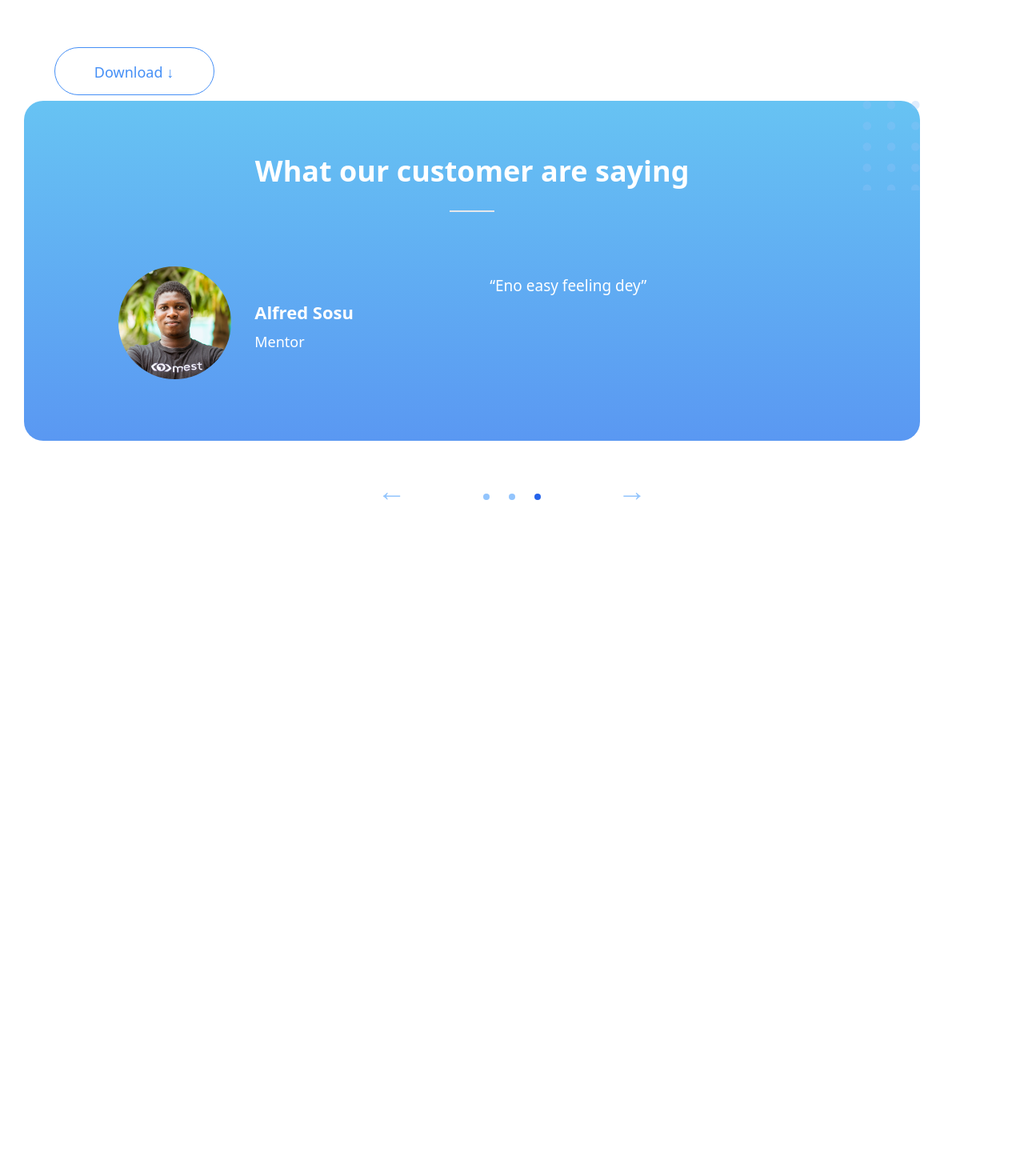
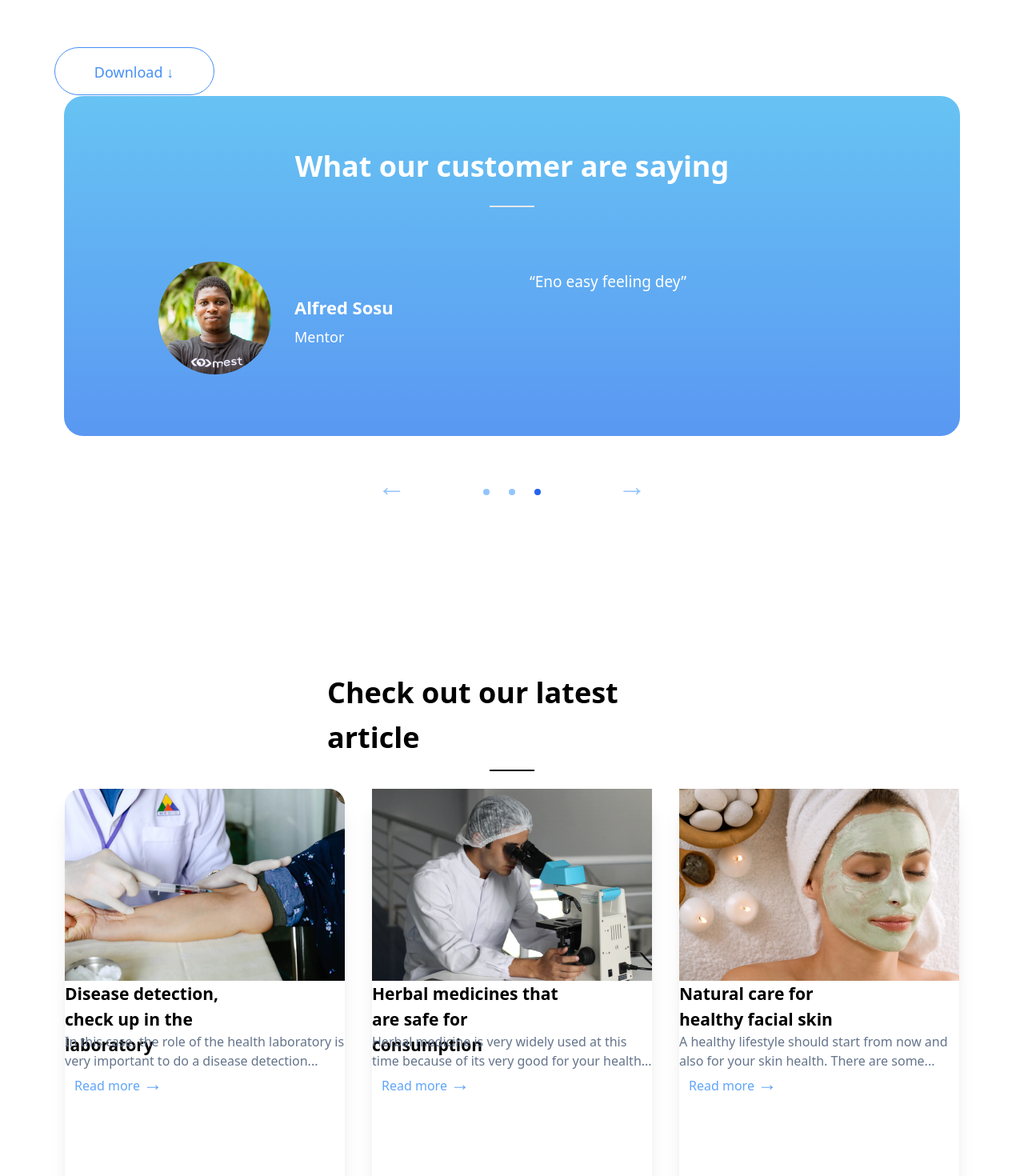
Before and after one commit to richardayikwei/Trafalgar-react, a React (Vite) app: page / in a window 1280 px wide. Shown: the part 3520-4990 px from the top of the page at 80% size. Before the commit the page ends 4157 px from the top, so only its background shows below. Built offline with nearby package versions, Linux system fonts and the light colour scheme.

Commit message:
edit fo the articles card

```diff
--- a/src/App.tsx
+++ b/src/App.tsx
@@ -94,16 +94,16 @@ function App() {
         />
       ))}
       <Profile />
-      {/* <section>
-        <div className="flex flex-col items-center justify-around space-y-5 mt-24">
-          <h1 className="text-3xl">Check out our latest article</h1>
+      <section className="md:mt-[216px] container mx-auto">
+        <div className="mx-auto flex flex-col md:w-[462px] md:h-[84px] mt-24">
+          <h1 className="text-[36px] font-bold leading-[56px]">Check out our latest article</h1>
 
-          <div className="flex justify-start p-3">
-            <p className="border-b-2 w-10 border-black"></p>
+          <div className="flex justify-center p-3">
+            <p className="border-b-2 w-[56px] border-black"></p>
           </div>
         </div>
-        <div className="w-fit flex flex-col mx-auto mt-16">
-          <div className="grid grid-cols-3 gap-x-[34px] gap-y-[37px]">
+        <div className=" flex flex-col mt-16  md:w-[1118px] h-[512px]  container mx-auto">
+          <div className="md:grid md:grid-cols-3 md:gap-x-[34px]">
             {articles.map((article, idx) => (
               <ArticleCard key={idx} article={article}>
                 <ArrowBtn />
@@ -112,7 +112,7 @@ function App() {
           </div>
         </div>
         <Button btntext="View all" position="justify-center" />
-      </section> */}
+      </section>
       {/* <Footer /> */}
     </>
   );
--- a/src/components/ArticleCard.tsx
+++ b/src/components/ArticleCard.tsx
@@ -7,10 +7,10 @@ type ArticleCardProps = {
 
 const SectionFour = ({article, children}: ArticleCardProps) => {
   return (
-      <div className="flex-col md:w-72 md:border-transparent md:shadow-xl rounded-[20px]">
-        <img src={article.image} alt={article.alt} className="p-3" />
-        <h1 className="p-3 text-xl ">{article.title}</h1>
-      <p className="p-3 text-slate-500">{article.text}</p>
+      <div className="flex-col md:w-[350px] md:h-[512px] md:border-transparent md:shadow-xl rounded-[20px]  ">
+        <img src={article.image} alt={article.alt} className="md:w-[350px] md:h-[240px]" />
+        <h1 className="h-[64px] w-[251px] text-[21px] font-bold leading-[32px]">{article.title}</h1>
+      <p className=" text-slate-500">{article.text}</p>
       {children}
       </div>
 
--- a/src/components/Profile.tsx
+++ b/src/components/Profile.tsx
@@ -36,15 +36,15 @@ const Profile = () => {
   let nextProfile = profiles[index];
 
   return (
-    <section>
+    <section className="container mx-auto">
       <div
-        className="container flex justify-center  flex-col mx-auto mt-[251px]   md:w-[1219.58px] md:h-[502px] bg-no-repeat bg-left"
-        style={{ backgroundImage: `url(${assets.bgimages.element})` }}
+        className="container items-center mx-auto flex flex-col mt-[251px] md:w-[1219.58px] md:h-[502px] bg-no-repeat bg-left"
+        // style={{ backgroundImage: `url(${assets.bgimages.element})` }}
       >
         <div className="bg-gradient-to-b from-[#67C3F3] to-[#5A98F2] rounded-[24px] md:w-[1120px] md:h-[425px]">
           <div
             className="flex justify-center bg-no-repeat bg-right-top"
-            style={{ backgroundImage: `url(${assets.bgimages.element})` }}
+            // style={{ backgroundImage: `url(${assets.bgimages.element})` }}
           >
             <h1 className="text-[36px] font-bold leading-[48px] text-white mt-[64px]">
               What our customer are saying
@@ -55,7 +55,7 @@ const Profile = () => {
             <p className="border-b-2 w-[56px]"></p>
           </div>
 
-          <div className="flex md:flex-row flex-col justify items-center mt-[68px]">
+          <div className="flex md:flex-row flex-col items-center mt-[68px]">
             <div className="">
               <img
                 src={nextProfile.headshot}
```
